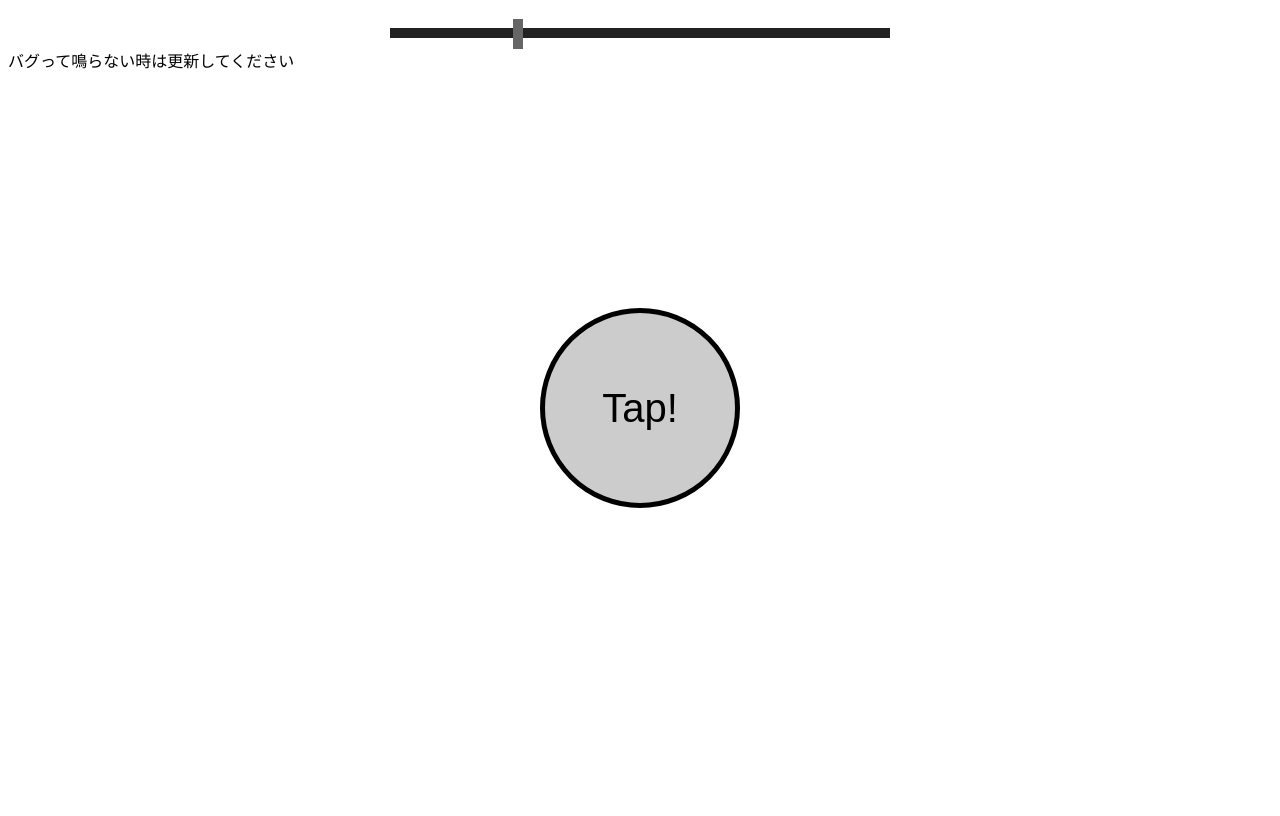
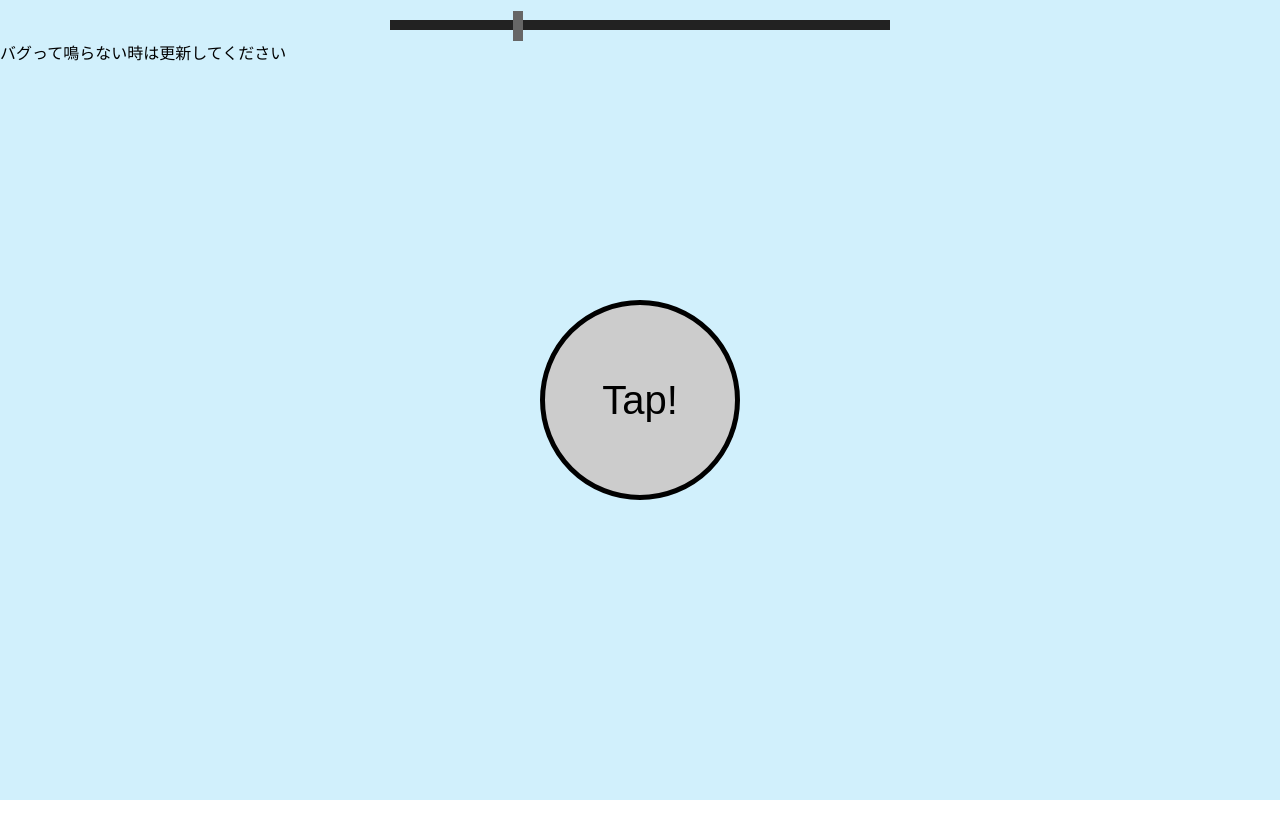
Before and after one commit to rm08K/Sotusei, a Nuxt app: page /SmartCoil in a window 1280 px wide. Built offline with nearby package versions, Linux system fonts and the light colour scheme.

Commit message:
🛠一度リロードを挟む処理を追加

```diff
--- a/pages/SmartCoil.vue
+++ b/pages/SmartCoil.vue
@@ -20,11 +20,16 @@
   </div>
 </template>
 
-<style lang="scss" scoped>
+<style lang="scss">
+body {
+  margin: 0;
+}
+
 .smartcoilContainer {
   width: 100%;
   height: 100vh;
   position: relative;
+  background-color: rgb(209, 240, 252);
 }
 #smartCoil-button {
   position: absolute;
@@ -153,7 +158,19 @@ export default {
   methods: {
     coil() {
       if (process.client) {
-        console.log('version0.2')
+        console.log('version0.3')
+        // リロード
+        let cookies = document.cookie
+        let cookiesArray = cookies.split(';')
+        for (var c of cookiesArray) {
+          let cArray = c.split('=')
+          if (cArray[0] == 'flg') {
+            console.log('ready')
+          } else {
+            document.cookie = "flg=1;max-age=5"
+            location.reload()
+          }
+        }
         let x = document.getElementById('smartCoil-x')
         let y = document.getElementById('smartCoil-y')
         let z = document.getElementById('smartCoil-z')
```
